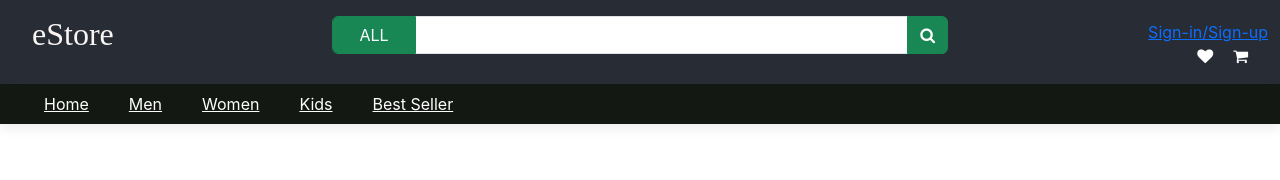
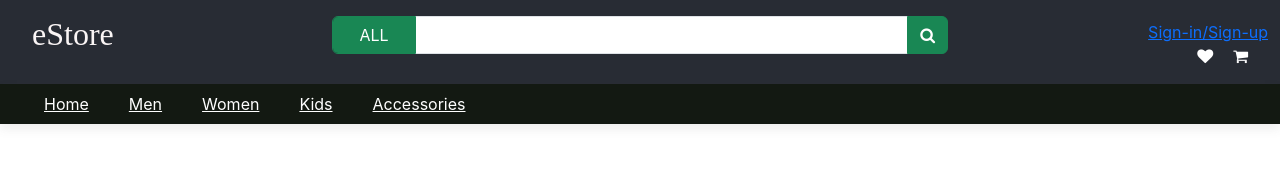
Before and after one commit to arunbhalli/estore, a React (Create React App) app: page / in a window 1280 px wide. Shown: the top 180 px of the page. Built offline with nearby package versions, Linux system fonts and the light colour scheme.

Commit message:
adds redux and using in oldway

```diff
--- a/package.json
+++ b/package.json
@@ -14,7 +14,10 @@
     "node-sass": "^7.0.1",
     "react": "^18.2.0",
     "react-dom": "^18.2.0",
+    "react-redux": "^8.0.2",
     "react-scripts": "5.0.1",
+    "redux": "^4.2.0",
+    "redux-thunk": "^2.4.1",
     "web-vitals": "^2.1.0"
   },
   "scripts": {
--- a/src/componenets/TopMenu.jsx
+++ b/src/componenets/TopMenu.jsx
@@ -1,7 +1,11 @@
 import React from 'react';
 import '../componenets/_topMenu.scss';
+import { connect } from 'react-redux';
+import { getTopMenu } from '../redux/actions/topMenu/topMenu';
 const Menu = ['Home', 'Men', 'Women', 'Kids', 'Best Seller'];
-const TopMenu = () => {
+
+const TopMenu = (props) => {
+  console.log(props)
   return (
     <>
       <header className='menuHeader'>
@@ -10,7 +14,7 @@
             <div className='col-xl-12 col-lg-12'>
               <nav className='menu'>
                 <ul>
-                  {Menu.map((item, index) => (
+                  {props.state.topMenu.map((item, index) => (
                     <li key={index}>
                       <a href='#'>{item}</a>
                     </li>
@@ -24,5 +28,11 @@
     </>
   );
 };
+const mapStateToProps = (state) => {
+  return { state };
+};
 
-export default TopMenu;
+const mapDispatchToProps = (dispatch) => {
+  return { getMenu: dispatch(getTopMenu()) };
+};
+export default connect(mapStateToProps, mapDispatchToProps)(TopMenu);
--- a/src/index.js
+++ b/src/index.js
@@ -3,13 +3,17 @@
 import ReactDOM from 'react-dom/client';
 import './index.css';
 import App from './App';
+import { Provider } from 'react-redux';
 import reportWebVitals from './reportWebVitals';
-
+import store from './redux/store/index';
 const root = ReactDOM.createRoot(document.getElementById('root'));
 root.render(
   <React.StrictMode>
-    <App />
-  </React.StrictMode>
+    <Provider store={store}>
+      <App />
+    </Provider>
+  </React.StrictMode>,
+  document.getElementById('root')
 );
 
 reportWebVitals();
--- /dev/null
+++ b/src/redux/actions/topMenu/topMenu.js
@@ -0,0 +1,6 @@
+export const getTopMenu =()=>{
+  return{
+    type: 'Menu',
+    data:['Home', 'Men', 'Women', 'Kids', 'Accessories']
+  }
+}
--- /dev/null
+++ b/src/redux/reducers/index.js
@@ -0,0 +1,7 @@
+import { combineReducers } from 'redux';
+import { topMenu } from './topMenu/index';
+
+const rootReducer = combineReducers({
+  topMenu,
+});
+export default rootReducer;
--- /dev/null
+++ b/src/redux/reducers/topMenu/index.js
@@ -0,0 +1,5 @@
+const initialState = [];
+
+export const topMenu = (state = initialState, action) => {
+  return action.data||state
+};
--- /dev/null
+++ b/src/redux/store/index.js
@@ -0,0 +1,5 @@
+import rootReducer from '../reducers';
+import {createStore} from 'redux'
+
+const store = createStore(rootReducer);
+export default store;
```
Also changed, not shown: src/componenets/MainContainer/Miancontainer.jsx (added, +9 -0 lines), src/componenets/MainContainer/_maincontainer.scss (added), 1 other file (tests, documents, lock files or other folders).
